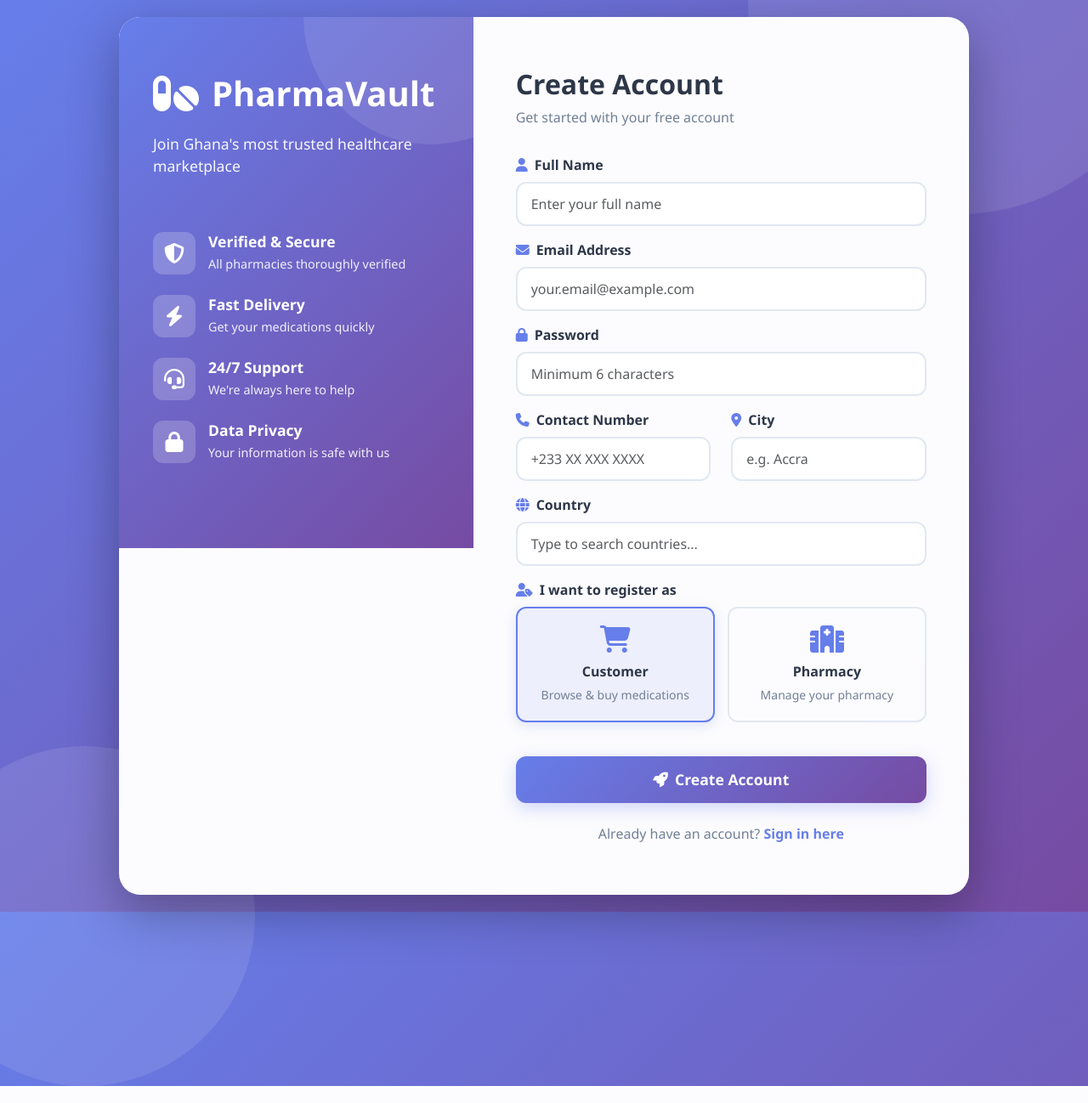
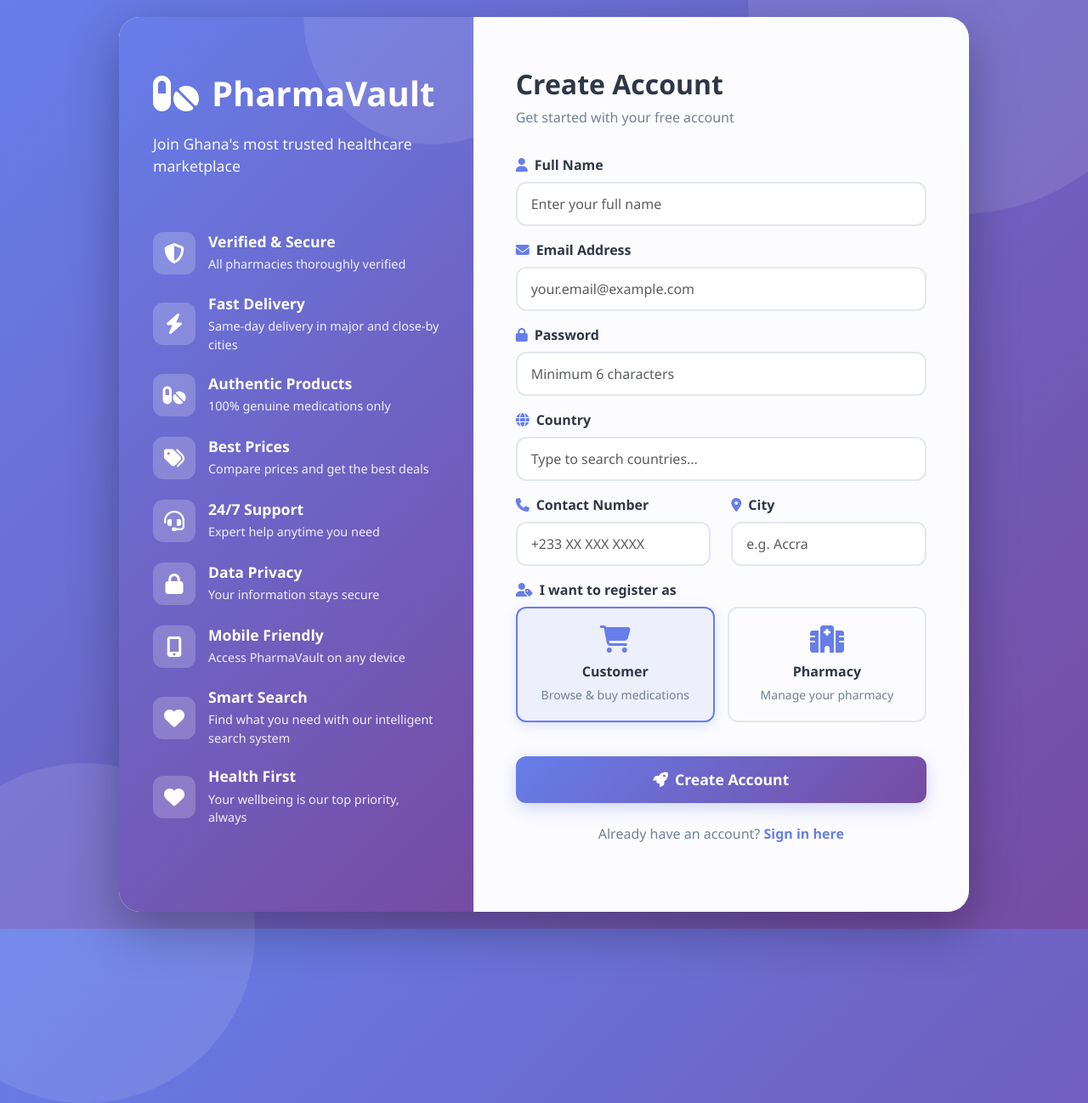
Before and after one commit to Rose-Alice18/E-commerce_lab, a PHP site: page /login/register.php in a window 1280 px wide; the page is wider, and only the part inside the window is pictured. Shown: that part at 85% size. Run offline with PHP 8.4, Linux system fonts and the light colour scheme; some libraries are stand-ins or nearby versions.

Commit message:
register refined ns

```diff
--- a/login/register.php
+++ b/login/register.php
@@ -105,9 +125,10 @@
             padding: 60px 40px;
             display: flex;
             flex-direction: column;
-            justify-content: center;
+            justify-content: flex-start;
             position: relative;
             overflow: hidden;
+            min-height: 100%;
         }
 
         .register-left::before {
@@ -160,6 +181,10 @@
         .feature-item:nth-child(2) { animation-delay: 0.3s; }
         .feature-item:nth-child(3) { animation-delay: 0.4s; }
         .feature-item:nth-child(4) { animation-delay: 0.5s; }
+        .feature-item:nth-child(5) { animation-delay: 0.6s; }
+        .feature-item:nth-child(6) { animation-delay: 0.7s; }
+        .feature-item:nth-child(7) { animation-delay: 0.8s; }
+        .feature-item:nth-child(8) { animation-delay: 0.9s; }
 
         .feature-icon {
             width: 50px;
@@ -514,7 +514,25 @@
                                 </div>
                                 <div class="feature-text">
                                     <h5>Fast Delivery</h5>
-                                    <p>Get your medications quickly</p>
+                                    <p>Same-day delivery in major and close-by cities</p>
+                                </div>
+                            </li>
+                            <li class="feature-item">
+                                <div class="feature-icon">
+                                    <i class="fas fa-pills"></i>
+                                </div>
+                                <div class="feature-text">
+                                    <h5>Authentic Products</h5>
+                                    <p>100% genuine medications only</p>
+                                </div>
+                            </li>
+                            <li class="feature-item">
+                                <div class="feature-icon">
+                                    <i class="fas fa-tags"></i>
+                                </div>
+                                <div class="feature-text">
+                                    <h5>Best Prices</h5>
+                                    <p>Compare prices and get the best deals</p>
                                 </div>
                             </li>
                             <li class="feature-item">
@@ -523,7 +541,7 @@
                                 </div>
                                 <div class="feature-text">
                                     <h5>24/7 Support</h5>
-                                    <p>We're always here to help</p>
+                                    <p>Expert help anytime you need</p>
                                 </div>
                             </li>
                             <li class="feature-item">
@@ -532,7 +550,34 @@
                                 </div>
                                 <div class="feature-text">
                                     <h5>Data Privacy</h5>
-                                    <p>Your information is safe with us</p>
+                                    <p>Your information stays secure</p>
+                                </div>
+                            </li>
+                            <li class="feature-item">
+                                <div class="feature-icon">
+                                    <i class="fas fa-mobile-alt"></i>
+                                </div>
+                                <div class="feature-text">
+                                    <h5>Mobile Friendly</h5>
+                                    <p>Access PharmaVault on any device</p>
+                                </div>
+                            </li>
+                            <li class="feature-item">
+                                <div class="feature-icon">
+                                    <i class="fas fa-heart"></i>
+                                </div>
+                                <div class="feature-text">
+                                    <h5>Smart Search</h5>
+                                    <p>Find what you need with our intelligent search system</p>
+                                </div>
+                            </li>
+                            <li class="feature-item">
+                                <div class="feature-icon">
+                                    <i class="fas fa-heart"></i>
+                                </div>
+                                <div class="feature-text">
+                                    <h5>Health First</h5>
+                                    <p>Your wellbeing is our top priority, always</p>
                                 </div>
                             </li>
                         </ul>
@@ -615,7 +636,29 @@
                                 </div>
                             </div>
 
-                            <!-- User Role Selection -->
+                            <div class="row">
+                                <!-- Contact Number -->
+                                <div class="col-md-6 mb-3">
+                                    <label for="phone_number" class="form-label">
+                                        <i class="fas fa-phone"></i>
+                                        Contact Number
+                                    </label>
+                                    <input type="text" class="form-control" id="phone_number" name="phone_number"
+                                           placeholder="+233 XX XXX XXXX" required maxlength="15">
+                                </div>
+
+                                <!-- City -->
+                                <div class="col-md-6 mb-3">
+                                    <label for="city" class="form-label">
+                                        <i class="fas fa-map-marker-alt"></i>
+                                        City
+                                    </label>
+                                    <input type="text" class="form-control" id="city" name="city"
+                                           placeholder="e.g. Accra" required maxlength="30">
+                                </div>
+                            </div>
+
+                            <!-- User Role -->
                             <div class="mb-3">
                                 <label class="form-label">
                                     <i class="fas fa-user-tag"></i>
@@ -655,178 +698,10 @@
         </div>
     </div>
 
-    <!-- Scripts - Keep original functionality -->
+    <!-- Scripts -->
     <script src="https://cdn.jsdelivr.net/npm/bootstrap@5.3.0/dist/js/bootstrap.bundle.min.js"></script>
     <script src="https://code.jquery.com/jquery-3.6.0.min.js"></script>
     <script src="https://cdn.jsdelivr.net/npm/sweetalert2@11"></script>
-
-    <!-- Country Selection with Phone Codes -->
-    <script>
-    // Real countries with phone codes (focused on African countries + major ones)
-    const countries = [
-        { name: "Ghana", code: "+233", flag: "🇬🇭" },
-        { name: "Nigeria", code: "+234", flag: "🇳🇬" },
-        { name: "Kenya", code: "+254", flag: "🇰🇪" },
-        { name: "South Africa", code: "+27", flag: "🇿🇦" },
-        { name: "Egypt", code: "+20", flag: "🇪🇬" },
-        { name: "Tanzania", code: "+255", flag: "🇹🇿" },
-        { name: "Uganda", code: "+256", flag: "🇺🇬" },
-        { name: "Ethiopia", code: "+251", flag: "🇪🇹" },
-        { name: "Ivory Coast", code: "+225", flag: "🇨🇮" },
-        { name: "Senegal", code: "+221", flag: "🇸🇳" },
-        { name: "Cameroon", code: "+237", flag: "🇨🇲" },
-        { name: "Zimbabwe", code: "+263", flag: "🇿🇼" },
-        { name: "Rwanda", code: "+250", flag: "🇷🇼" },
-        { name: "Botswana", code: "+267", flag: "🇧🇼" },
-        { name: "Namibia", code: "+264", flag: "🇳🇦" },
-        { name: "Mozambique", code: "+258", flag: "🇲🇿" },
-        { name: "Zambia", code: "+260", flag: "🇿🇲" },
-        { name: "Malawi", code: "+265", flag: "🇲🇼" },
-        { name: "Benin", code: "+229", flag: "🇧🇯" },
-        { name: "Togo", code: "+228", flag: "🇹🇬" },
-        { name: "Burkina Faso", code: "+226", flag: "🇧🇫" },
-        { name: "Mali", code: "+223", flag: "🇲🇱" },
-        { name: "Niger", code: "+227", flag: "🇳🇪" },
-        { name: "Guinea", code: "+224", flag: "🇬🇳" },
-        { name: "Sierra Leone", code: "+232", flag: "🇸🇱" },
-        { name: "Liberia", code: "+231", flag: "🇱🇷" },
-        { name: "Mauritius", code: "+230", flag: "🇲🇺" },
-        { name: "Angola", code: "+244", flag: "🇦🇴" },
-        { name: "Congo", code: "+242", flag: "🇨🇬" },
-        { name: "Democratic Republic of Congo", code: "+243", flag: "🇨🇩" },
-        { name: "Algeria", code: "+213", flag: "🇩🇿" },
-        { name: "Morocco", code: "+212", flag: "🇲🇦" },
-        { name: "Tunisia", code: "+216", flag: "🇹🇳" },
-        { name: "Libya", code: "+218", flag: "🇱🇾" },
-        { name: "Sudan", code: "+249", flag: "🇸🇩" },
-        { name: "Somalia", code: "+252", flag: "🇸🇴" },
-        { name: "United States", code: "+1", flag: "🇺🇸" },
-        { name: "United Kingdom", code: "+44", flag: "🇬🇧" },
-        { name: "Canada", code: "+1", flag: "🇨🇦" },
-        { name: "Germany", code: "+49", flag: "🇩🇪" },
-        { name: "France", code: "+33", flag: "🇫🇷" },
-        { name: "China", code: "+86", flag: "🇨🇳" },
-        { name: "India", code: "+91", flag: "🇮🇳" },
-        { name: "Brazil", code: "+55", flag: "🇧🇷" },
-        { name: "Australia", code: "+61", flag: "🇦🇺" },
-        { name: "Japan", code: "+81", flag: "🇯🇵" }
-    ];
-
-    $(document).ready(function() {
-        let selectedCountry = null;
-
-        // Country input focus - show all countries
-        $('#country').on('focus', function() {
-            showCountrySuggestions('');
-        });
-
-        // Country search
-        $('#country').on('input', function() {
-            const searchTerm = $(this).val().toLowerCase();
-            showCountrySuggestions(searchTerm);
-        });
-
-        // Hide dropdown when clicking outside
-        $(document).on('click', function(e) {
-            if (!$(e.target).closest('.country-dropdown').length) {
-                $('#country-suggestions').removeClass('show');
-            }
-        });
-
-        // Show country suggestions based on search
-        function showCountrySuggestions(searchTerm) {
-            const $suggestions = $('#country-suggestions');
-            $suggestions.empty();
-
-            const filteredCountries = countries.filter(country =>
-                country.name.toLowerCase().includes(searchTerm)
-            );
-
-            if (filteredCountries.length === 0) {
-                $suggestions.html('<div class="country-suggestion-item" style="color: #999;">No countries found</div>');
-                $suggestions.addClass('show');
-                return;
-            }
-
-            filteredCountries.forEach(country => {
-                const $item = $(`
-                    <div class="country-suggestion-item" data-country="${country.name}" data-code="${country.code}">
-                        <span style="margin-right: 8px;">${country.flag}</span>
-                        <span style="font-weight: 500;">${country.name}</span>
-                        <span style="color: #999; margin-left: 8px; font-size: 0.9rem;">${country.code}</span>
-                    </div>
-                `);
-
-                $item.on('click', function() {
-                    selectCountry(country);
-                });
-
-                $suggestions.append($item);
-            });
-
-            $suggestions.addClass('show');
-        }
-
-        // Select country and update phone code
-        function selectCountry(country) {
-            selectedCountry = country;
-
-            // Set country name
-            $('#country').val(country.name);
-
-            // Update phone number field with country code
-            const $phoneInput = $('#phone_number');
-            const currentPhone = $phoneInput.val().trim();
-
-            // Remove any existing country code
-            const phoneWithoutCode = currentPhone.replace(/^\+\d+\s*/, '');
-
-            // Set new phone number with country code
-            $phoneInput.val(country.code + ' ' + phoneWithoutCode);
-
-            // Hide suggestions
-            $('#country-suggestions').removeClass('show');
-
-            // Visual feedback
-            $('#country').removeClass('error');
-            $('#country').siblings('.field-error').remove();
-        }
-
-        // Validate that selected country is from the list
-        $('#country').on('blur', function() {
-            const enteredCountry = $(this).val().trim();
-
-            if (enteredCountry) {
-                const isValidCountry = countries.some(country =>
-                    country.name.toLowerCase() === enteredCountry.toLowerCase()
-                );
-
-                if (!isValidCountry) {
-                    $(this).addClass('error');
-                    $(this).siblings('.field-error').remove();
-                    $(this).after('<div class="field-error"><i class="fas fa-exclamation-circle"></i> Please select a valid country from the list</div>');
-                    selectedCountry = null;
-                } else {
-                    // Find and set the country if user typed it correctly
-                    const matchedCountry = countries.find(country =>
-                        country.name.toLowerCase() === enteredCountry.toLowerCase()
-                    );
-                    if (matchedCountry) {
-                        selectCountry(matchedCountry);
-                    }
-                }
-            }
-        });
-
-        // Prevent manual phone code editing (optional - keeps it clean)
-        $('#phone_number').on('focus', function() {
-            if (selectedCountry && !$(this).val().startsWith(selectedCountry.code)) {
-                $(this).val(selectedCountry.code + ' ');
-            }
-        });
-    });
-    </script>
-
     <script src="../js/register.js"></script>
 </body>
 </html>
```
Also changed, not shown: other parts of login/register.php (+42 -71 lines), js/register.js (+210 -43 lines).
